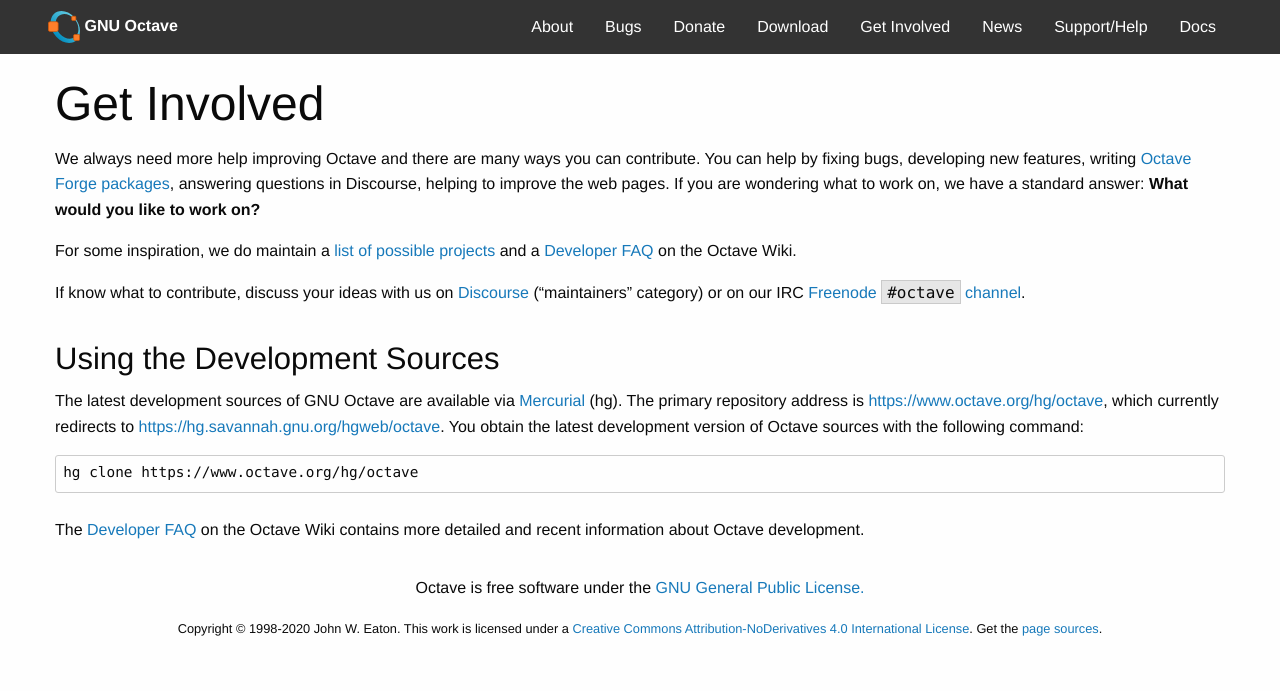
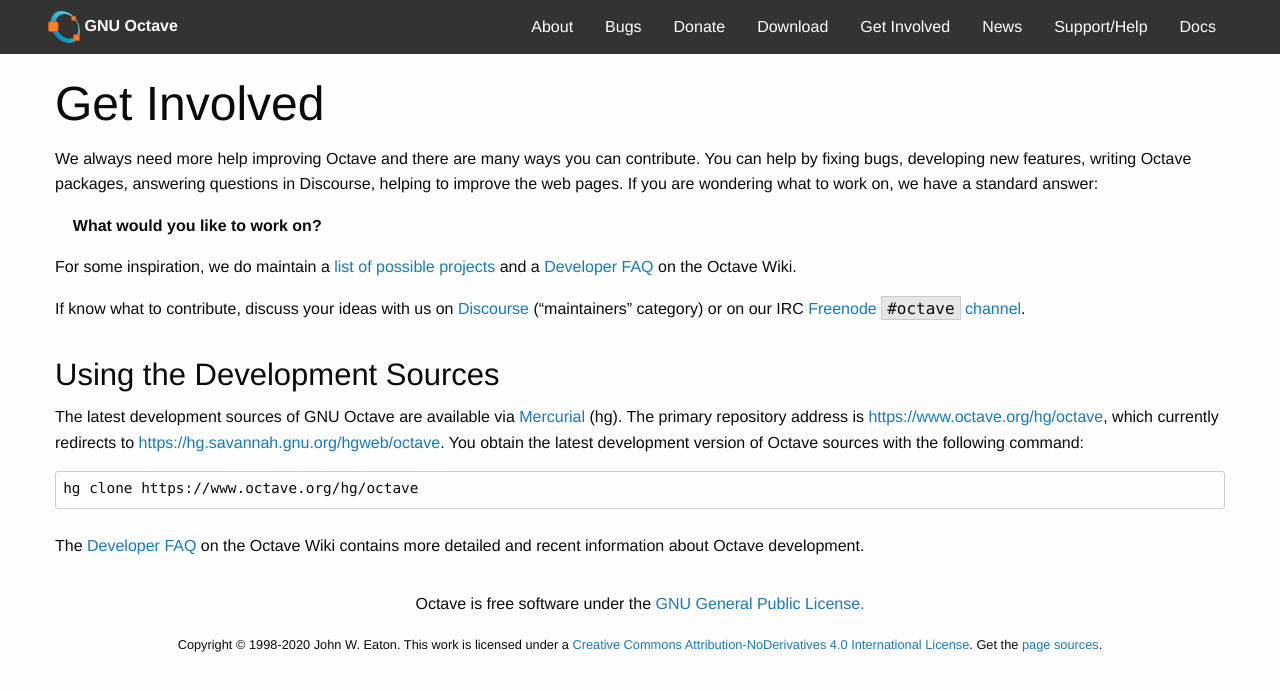
Before and after one commit to gnu-octave/gnu-octave.github.io, a Jekyll site: the page built from pages/menu/get-involved.md, in a window 1280 px wide. Shown: the top 691 px of the page. Built offline with Jekyll 4.4.1, drawn with Linux system fonts in a browser that asks for light colours; nearby versions of some CDN libraries.

Commit message:
Improve syntax highlight with fenced markup.

````diff
--- a/css/app.css
+++ b/css/app.css
@@ -120,7 +120,8 @@
 	padding: 0;
 }
 
-.highlight {
+div.highlight,
+figure.highlight {
 	margin: 0 0 1.5rem 0;
 	border: 1px solid #ccc;
 	padding: 0.5em;
--- a/pages/menu/get-involved.md
+++ b/pages/menu/get-involved.md
@@ -9,12 +9,13 @@
 and there are many ways you can contribute.
 You can help by fixing bugs,
 developing new features,
-writing [Octave Forge packages]({{ site.sourceforge_url }}),
+writing Octave packages,
 answering questions in Discourse,
 helping to improve the web pages.
 If you are wondering what to work on,
 we have a standard answer:
-**What would you like to work on?**
+
+&nbsp;&nbsp;&nbsp; **What would you like to work on?**
 
 For some inspiration,
 we do maintain a [list of possible projects]({{ site.wiki_url }}/Projects)
@@ -36,10 +37,8 @@
 [https://hg.savannah.gnu.org/hgweb/octave](https://hg.savannah.gnu.org/hgweb/octave).
 You obtain the latest development version of Octave sources with the following
 command:
-
-{% highlight text %}
+```
 hg clone https://www.octave.org/hg/octave
-{% endhighlight %}
-
+```
 The [Developer FAQ]({{ site.wiki_url }}/Developer_FAQ) on the Octave Wiki
 contains more detailed and recent information about Octave development.
````
Also changed, not shown: pages/index.md (+6 -6 lines), pages/menu/bugs.md (+2 -2 lines), pages/menu/download.md (+2 -2 lines), pages/missing.md (+1 -1 lines).
